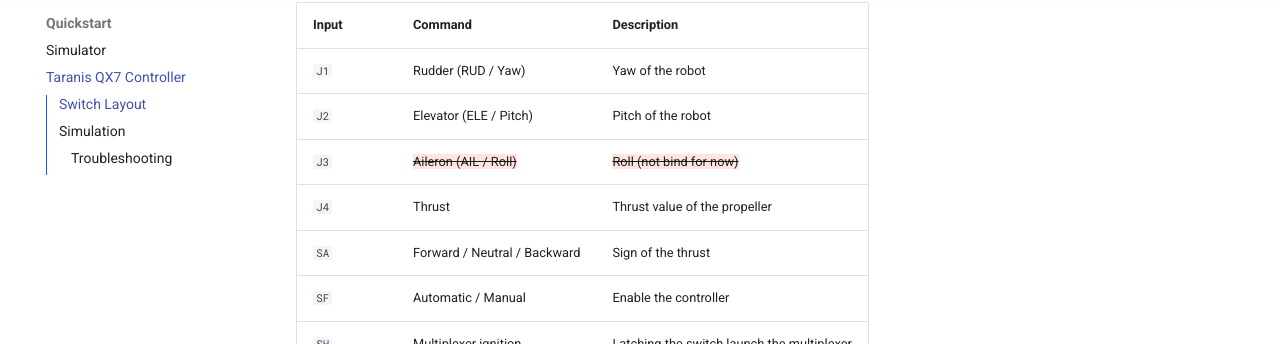
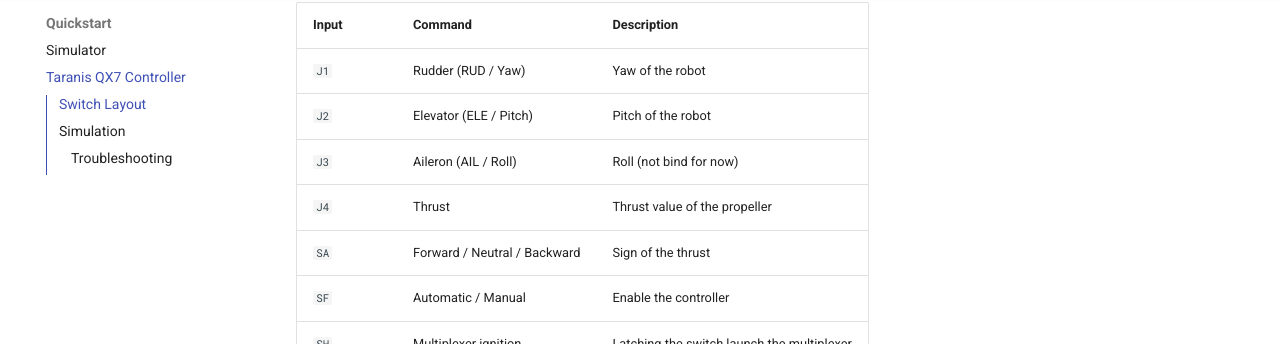
Before and after one commit to Riptide-team/riptide-team.github.io, an MkDocs documentation site: the page built from docs/quickstart/taranis_qx7.md, in a window 1280 px wide and 900 px high, scrolled down 960 px. Shown: the part 106-450 px from the top of the window. Built offline with MkDocs 1.6.1 and Material for MkDocs 9.7.7, drawn with Linux system fonts in a browser that asks for light colours.

Commit message:
Updating rc controller docs

```diff
--- a/docs/quickstart/taranis_qx7.md
+++ b/docs/quickstart/taranis_qx7.md
@@ -12,7 +12,7 @@ Control are currently bind respecting the following table:
 |-------|------------------------------|-------------------------------------------------------------|
 | `J1`  | Rudder (RUD / Yaw)           | Yaw of the robot                                            |
 | `J2`  | Elevator (ELE / Pitch)       | Pitch of the robot                                          |
-| `J3`  | {--Aileron (AIL / Roll)--}   | {--Roll (not bind for now)--}                               |
+| `J3`  | Aileron (AIL / Roll)         | Roll (not bind for now)                                     |
 | `J4`  | Thrust                       | Thrust value of the propeller                               |
 | `SA`  | Forward / Neutral / Backward | Sign of the thrust                                          |
 | `SF`  | Automatic / Manual           | Enable the controller                                       |
```
